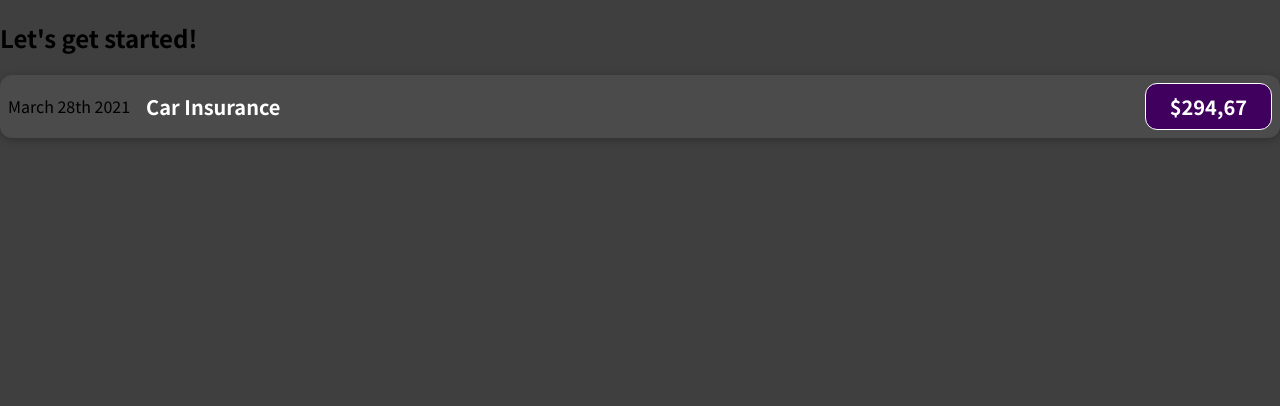
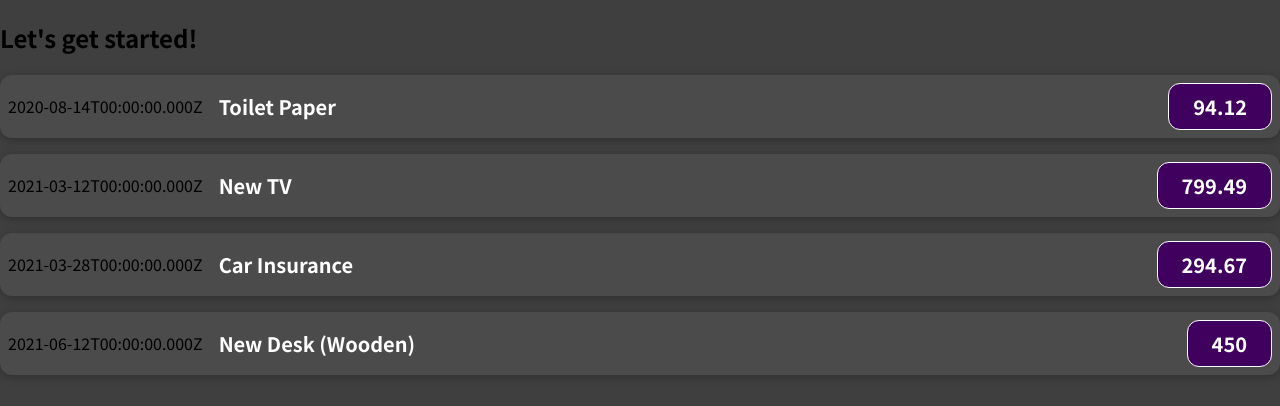
Before and after one commit to luciano-ilha/expense-tracker, a JavaScript app: page / in a window 1280 px wide. Shown: the top 406 px of the page. Built offline with nearby package versions, Linux system fonts and the light colour scheme.

Commit message:
Change to use components props

```diff
--- a/src/App.js
+++ b/src/App.js
@@ -1,10 +1,56 @@
 import ExpenseItem from "./components/ExpenseItem";
 
 function App() {
+  const expenses = [
+    {
+      id: "e1",
+      title: "Toilet Paper",
+      amount: 94.12,
+      date: new Date(2020, 7, 14),
+    },
+    {
+      id: "e2",
+      title: "New TV",
+      amount: 799.49,
+      date: new Date(2021, 2, 12),
+    },
+    {
+      id: "e3",
+      title: "Car Insurance",
+      amount: 294.67,
+      date: new Date(2021, 2, 28),
+    },
+    {
+      id: "e4",
+      title: "New Desk (Wooden)",
+      amount: 450,
+      date: new Date(2021, 5, 12),
+    },
+  ];
+
   return (
     <div>
       <h2>Let's get started!</h2>
-      <ExpenseItem></ExpenseItem>
+      <ExpenseItem
+        title={expenses[0].title}
+        amount={expenses[0].amount}
+        date={expenses[0].date}
+      ></ExpenseItem>
+      <ExpenseItem
+        title={expenses[1].title}
+        amount={expenses[1].amount}
+        date={expenses[1].date}
+      ></ExpenseItem>
+      <ExpenseItem
+        title={expenses[2].title}
+        amount={expenses[2].amount}
+        date={expenses[2].date}
+      ></ExpenseItem>
+      <ExpenseItem
+        title={expenses[3].title}
+        amount={expenses[3].amount}
+        date={expenses[3].date}
+      ></ExpenseItem>
     </div>
   );
 }
--- a/src/components/ExpenseItem.js
+++ b/src/components/ExpenseItem.js
@@ -1,12 +1,12 @@
 import "./ExpenseItem.css";
 
-function ExpenseItem() {
+function ExpenseItem(props) {
   return (
     <div className="expense-item">
-      <div>March 28th 2021</div>
+      <div>{props.date.toISOString()}</div>
       <div className="expense-item__description">
-        <h2>Car Insurance</h2>
-        <div className="expense-item__price">$294,67</div>
+        <h2>{props.title}</h2>
+        <div className="expense-item__price">{props.amount}</div>
       </div>
     </div>
   );
```
Also changed, not shown: 1 other file (tests, documents, lock files or other folders).
